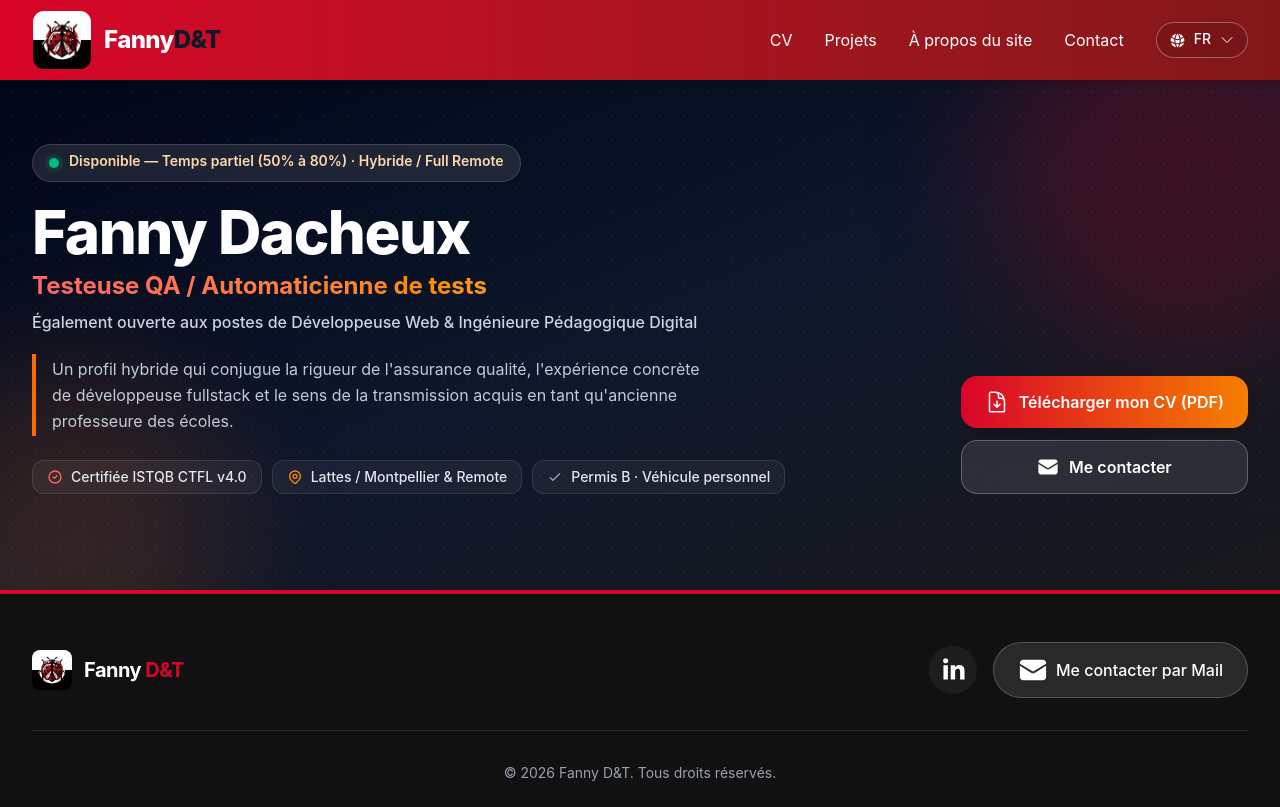
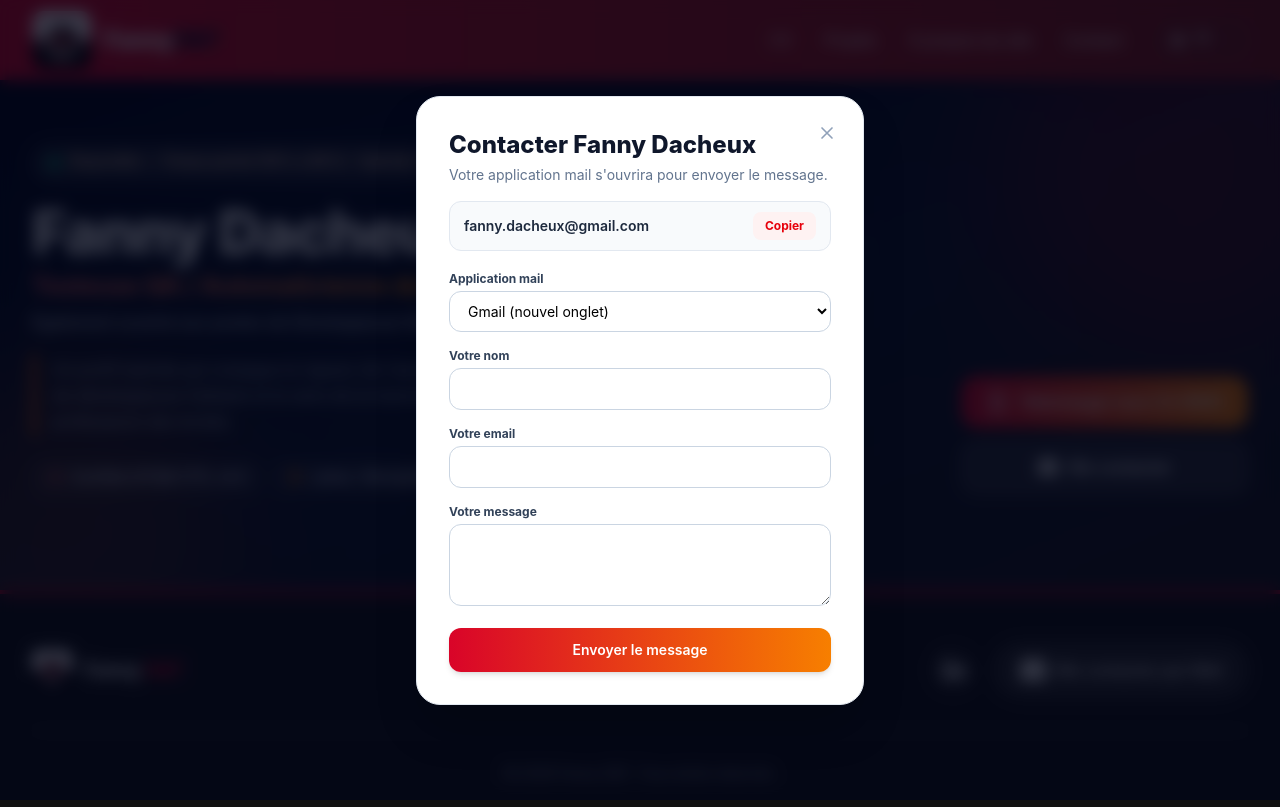
Before and after one commit to fdacheux/portfolio, a Next.js app: page /CV in a window 1280 px wide. Both pictures are taken after a click on the button "Me contacter". Built offline with nearby package versions, Linux system fonts and the light colour scheme.

Commit message:
contact modal : CV and Footer contact button fully functionnal

```diff
--- a/app/CV/_components/HeroSection.tsx
+++ b/app/CV/_components/HeroSection.tsx
@@ -1,4 +1,7 @@
+'use client'
+
 import Image from "next/image";
+import { openContactModal } from "../../_components/ContactModal/ContactModal";
 
 function HeroSection() {
   return (
@@ -117,7 +120,7 @@ function HeroSection() {
               </svg>
               Télécharger mon CV (PDF)
             </button>
-            <button className="bg-white/10 hover:bg-white/20 text-white border border-white/25 backdrop-blur-md font-semibold px-6 py-3.5 rounded-2xl flex items-center justify-center gap-2.5 transition-all text-sm sm:text-base cursor-pointer">
+            <button type="button" onClick={openContactModal} className="bg-white/10 hover:bg-white/20 text-white border border-white/25 backdrop-blur-md font-semibold px-6 py-3.5 rounded-2xl flex items-center justify-center gap-2.5 transition-all text-sm sm:text-base cursor-pointer">
               <Image alt="" src="/icons/mail.svg" height={22} width={22} />
               Me contacter
             </button>
--- /dev/null
+++ b/app/_components/ContactModal/ContactModal.tsx
@@ -0,0 +1,164 @@
+'use client'
+
+import { useEffect, useRef, useState, type SubmitEvent } from 'react'
+
+export const OPEN_CONTACT_MODAL_EVENT = 'open-contact-modal'
+
+export function openContactModal() {
+  window.dispatchEvent(new CustomEvent(OPEN_CONTACT_MODAL_EVENT))
+}
+
+function ContactModal() {
+  const dialogRef = useRef<HTMLDialogElement>(null)
+  const closeTimerRef = useRef<ReturnType<typeof setTimeout> | null>(null)
+  const [isSent, setIsSent] = useState(false)
+  const [copyLabel, setCopyLabel] = useState('Copier')
+  const [submitError, setSubmitError] = useState('')
+  const [mailClient, setMailClient] = useState<'gmail' | 'system'>('gmail')
+
+  const closeModal = () => {
+    if (closeTimerRef.current) clearTimeout(closeTimerRef.current)
+    dialogRef.current?.close()
+    setIsSent(false)
+    setSubmitError('')
+  }
+
+  useEffect(() => {
+    const dialog = dialogRef.current
+    const openModal = () => {
+      setIsSent(false)
+      setSubmitError('')
+      setCopyLabel('Copier')
+      if (dialog && !dialog.open) dialog.showModal()
+    }
+
+    window.addEventListener(OPEN_CONTACT_MODAL_EVENT, openModal)
+    return () => {
+      window.removeEventListener(OPEN_CONTACT_MODAL_EVENT, openModal)
+      if (closeTimerRef.current) clearTimeout(closeTimerRef.current)
+    }
+  }, [])
+
+  const copyEmail = async () => {
+    await navigator.clipboard.writeText('fanny.dacheux@gmail.com')
+    setCopyLabel('Copié')
+  }
+
+  const submitContactForm = (event: SubmitEvent<HTMLFormElement>) => {
+    event.preventDefault()
+    const form = event.currentTarget
+    const name = (form.elements.namedItem('contact-name') as HTMLInputElement).value.trim()
+    const email = (form.elements.namedItem('contact-email') as HTMLInputElement).value.trim()
+    const message = (form.elements.namedItem('contact-message') as HTMLTextAreaElement).value.trim()
+
+    const subject = encodeURIComponent(`Contact de ${name}`)
+    const body = encodeURIComponent(`Nom: ${name}\nEmail: ${email}\n\n${message}`)
+
+    setIsSent(true)
+
+    if (mailClient === 'gmail') {
+      const gmailUrl = `https://mail.google.com/mail/?view=cm&fs=1&to=${encodeURIComponent('fanny.dacheux@gmail.com')}&su=${subject}&body=${body}`
+      const gmailWindow = window.open(gmailUrl, '_blank')
+
+      if (gmailWindow) {
+        gmailWindow.opener = null
+        closeTimerRef.current = setTimeout(closeModal, 300)
+      } else {
+        setIsSent(false)
+        setSubmitError('Autorisez les fenêtres Gmail dans votre navigateur, puis réessayez.')
+      }
+      return
+    }
+
+    window.location.href = `mailto:fanny.dacheux@gmail.com?subject=${subject}&body=${body}`
+    closeTimerRef.current = setTimeout(closeModal, 300)
+  }
+
+  return (
+    <dialog
+      ref={dialogRef}
+      id="contact-modal"
+      className="fixed inset-0 m-0 h-dvh max-h-none w-screen max-w-none border-0 bg-transparent p-0"
+      aria-labelledby="modal-title"
+      onCancel={(event) => {
+        event.preventDefault()
+        closeModal()
+      }}
+    >
+      <div
+        className="flex min-h-dvh w-full items-center justify-center bg-slate-950/75 p-4 backdrop-blur-sm"
+        onClick={(event) => {
+          if (event.target === event.currentTarget) closeModal()
+        }}
+      >
+        <div
+          className="relative w-full max-w-md rounded-3xl border border-slate-200 bg-white p-6 shadow-2xl sm:p-8"
+        >
+          <button
+            type="button"
+            onClick={closeModal}
+            className="absolute right-5 top-5 rounded-xl p-1.5 text-slate-400 transition-colors hover:bg-slate-100 hover:text-slate-900"
+            aria-label="Fermer"
+          >
+            <svg aria-hidden="true" className="h-5 w-5" fill="none" stroke="currentColor" strokeWidth="2" viewBox="0 0 24 24">
+              <path strokeLinecap="round" strokeLinejoin="round" d="M6 18L18 6M6 6l12 12" />
+            </svg>
+          </button>
+
+          <h3 id="modal-title" className="text-2xl font-extrabold text-slate-900">
+            Contacter Fanny Dacheux
+          </h3>
+          <p className="mt-1 text-sm text-slate-500">
+            Votre application mail s'ouvrira pour envoyer le message.
+          </p>
+
+          <div className="mt-4 flex items-center justify-between rounded-xl border border-slate-200 bg-slate-50 px-3.5 py-2.5">
+            <span className="truncate text-sm font-semibold text-slate-800">fanny.dacheux@gmail.com</span>
+            <button type="button" onClick={copyEmail} className="ml-2 shrink-0 rounded-lg bg-red-50 px-3 py-1.5 text-xs font-bold text-red-600 hover:bg-red-100 hover:text-red-700">
+              {copyLabel}
+            </button>
+          </div>
+
+          <form onSubmit={submitContactForm} className="mt-5 space-y-4">
+            <div>
+              <label htmlFor="mail-client" className="mb-1 block text-xs font-bold text-slate-700">
+                Application mail
+              </label>
+              <select
+                id="mail-client"
+                value={mailClient}
+                onChange={(event) => setMailClient(event.target.value as 'gmail' | 'system')}
+                className="w-full rounded-xl border border-slate-300 px-3.5 py-2.5 text-sm focus:border-red-500 focus:outline-none focus:ring-2 focus:ring-red-500"
+              >
+                <option value="gmail">Gmail (nouvel onglet)</option>
+                <option value="system">Application mail par défaut</option>
+              </select>
+            </div>
+            <div>
+              <label htmlFor="contact-name" className="mb-1 block text-xs font-bold text-slate-700">Votre nom</label>
+              <input name="contact-name" type="text" id="contact-name" required className="w-full rounded-xl border border-slate-300 px-3.5 py-2.5 text-sm focus:border-red-500 focus:outline-none focus:ring-2 focus:ring-red-500" />
+            </div>
+            <div>
+              <label htmlFor="contact-email" className="mb-1 block text-xs font-bold text-slate-700">Votre email</label>
+              <input name="contact-email" type="email" id="contact-email" required className="w-full rounded-xl border border-slate-300 px-3.5 py-2.5 text-sm focus:border-red-500 focus:outline-none focus:ring-2 focus:ring-red-500" />
+            </div>
+            <div>
+              <label htmlFor="contact-message" className="mb-1 block text-xs font-bold text-slate-700">Votre message</label>
+              <textarea name="contact-message" id="contact-message" rows={3} required className="w-full rounded-xl border border-slate-300 px-3.5 py-2.5 text-sm focus:border-red-500 focus:outline-none focus:ring-2 focus:ring-red-500" />
+            </div>
+            {submitError && (
+              <p role="alert" className="text-sm font-medium text-red-600">
+                {submitError}
+              </p>
+            )}
+            <button type="submit" disabled={isSent} className="w-full rounded-xl btn-primary py-3 text-sm font-semibold text-white shadow-md disabled:cursor-default disabled:opacity-80">
+              {isSent ? 'Message envoyé' : 'Envoyer le message'}
+            </button>
+          </form>
+        </div>
+      </div>
+    </dialog>
+  )
+}
+
+export default ContactModal
--- a/app/_components/Footer/Footer.tsx
+++ b/app/_components/Footer/Footer.tsx
@@ -1,5 +1,8 @@
+'use client'
+
 import Image from "next/image";
 import Link from "next/link";
+import { openContactModal } from "../ContactModal/ContactModal";
 
 function Footer() {
   return (
@@ -34,13 +37,14 @@ function Footer() {
                 className="absolute bottom-2.5 right-2"
               />
             </Link>
-            <Link
-              href="/contact"
+            <button
+              type="button"
+              onClick={openContactModal}
               className="flex items-center gap-2 bg-white/10 hover:bg-brand-orange border border-white/20 hover:border-brand-orange px-6 py-3 rounded-full transition-all duration-300 font-medium"
             >
               <Image alt="" src="/icons/mail.svg" height={30} width={30} />
               Me contacter par Mail
-            </Link>
+            </button>
           </div>
         </div>
         <div className="text-center pt-8 border-t border-white/10 text-gray-400 text-sm">
--- a/app/_components/Navbar/MobileMenu/MobileMenu.tsx
+++ b/app/_components/Navbar/MobileMenu/MobileMenu.tsx
@@ -1,4 +1,7 @@
+'use client'
+
 import Link from "next/link";
+import { openContactModal } from "../../ContactModal/ContactModal";
 function MobileMenu() {
   return (
     <ul className="md:hidden absolute -right-4 top-14 bg-red-900 w-35 z-10 border-2 border-white rounded-b-sm">
@@ -12,7 +15,7 @@ function MobileMenu() {
         <Link href="/about">À propos du site</Link>
       </li>
       <li className="navbar-links pb-1 pl-2">
-        <Link href="/contact">Contact</Link>
+        <button type="button" onClick={openContactModal}>Contact</button>
       </li>
     </ul>
   );
--- a/app/_components/Navbar/Navbar.tsx
+++ b/app/_components/Navbar/Navbar.tsx
@@ -3,6 +3,7 @@ import Link from "next/link";
 import Image from "next/image";
 import MobileMenu from "./MobileMenu/MobileMenu";
 import { useState, useEffect, useRef } from "react";
+import { openContactModal } from "../ContactModal/ContactModal";
 
 function Navbar() {
   const [isOpen, setIsOpen] = useState(false);
@@ -69,9 +70,9 @@ function Navbar() {
                 </Link>
               </li>
               <li className="navbar-links">
-                <Link href="/contact" onClick={toggleHamburger}>
+                <button type="button" onClick={() => { toggleHamburger(); openContactModal(); }}>
                   Contact
-                </Link>
+                </button>
               </li>
             </ul>
             {/* Change Language Button */}
--- a/app/layout.tsx
+++ b/app/layout.tsx
@@ -2,6 +2,7 @@ import type { Metadata } from "next";
 import "./globals.css";
 import Navbar from "./_components/Navbar/Navbar";
 import Footer from "./_components/Footer/Footer";
+import ContactModal from "./_components/ContactModal/ContactModal";
 
 export const metadata: Metadata = {
   title: "Fanny D&T - Portfolio",
@@ -15,6 +16,7 @@ export default function RootLayout({ children }: LayoutProps<"/">) {
       <body className="bg-brand-light text-brand-black font-sans antialiased flex flex-col min-h-screen pt-20 ">
         <Navbar />
         {children}
+        <ContactModal />
         <Footer />
       </body>
     </html>
```
Also changed, not shown: app/_components/HeroSection/HeroSection.tsx (+10 -0 lines), 1 other file (tests, documents, lock files or other folders).
